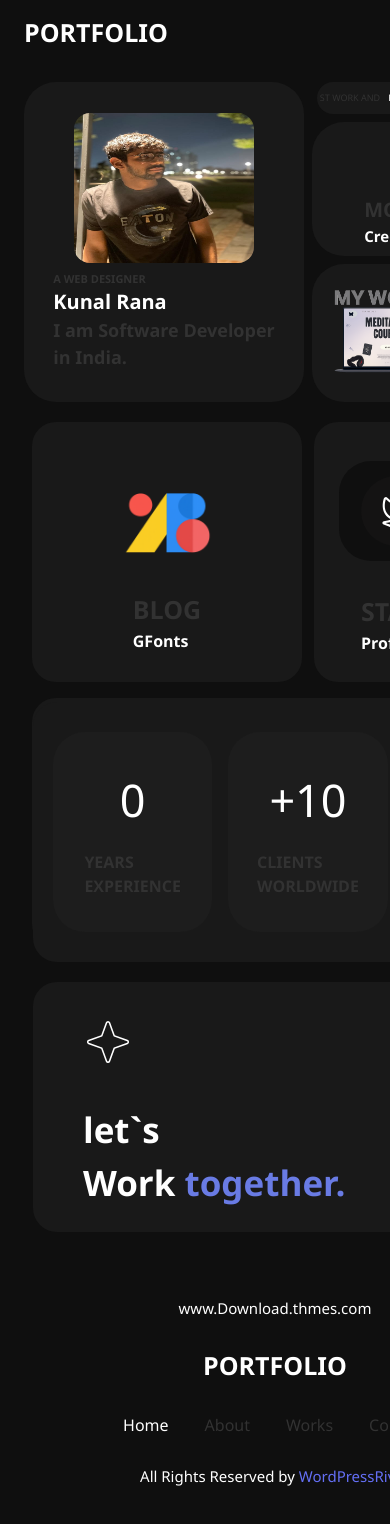
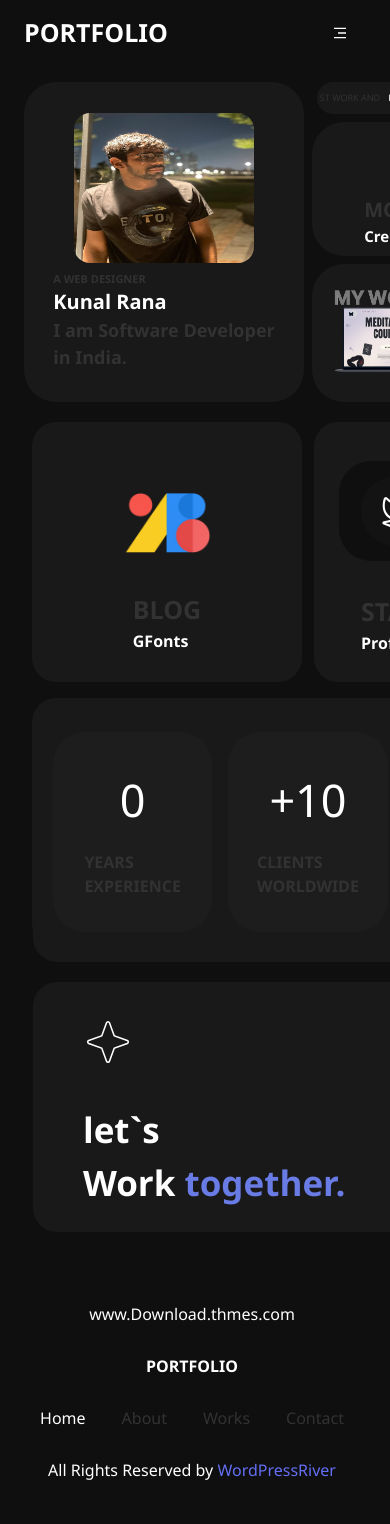
Before and after one commit to kunal5762/Port-Folio, a React (Vite) app: page / in a window 390 px wide. Shown: the top 1524 px of the page. Built offline with nearby package versions, Linux system fonts and the light colour scheme.

Commit message:
updating UI for moblie devices its not working proper in them

```diff
--- a/src/components/Footer.jsx
+++ b/src/components/Footer.jsx
@@ -3,12 +3,12 @@ import { Link } from "react-router";
 function Footer() {
     return (
         <div>
-            <div className='footerFadeDrop max-sm:h-[300px] max-sm:w-[550px] h-[300px] w-[100%] flex flex-col justify-center items-center '>
+            <div className='footerFadeDrop max-sm:max-h-sm max-sm:max-w-sm h-[300px] w-[100%] flex flex-col justify-center items-center '>
                 <div className='max-sm:flex max-sm:flex-col max-sm:justify-center max-sm:items-center flex flex-col justify-center items-center gap-7'>
-                    <div className='max-sm:text-[15px] text-[20px] cursor-pointer'>
+                    <div className='max-sm:text-base text-[20px] cursor-pointer'>
                         <a href='https://in.pinterest.com/' target='_blank' rel="noopener noreferrer">www.Download.thmes.com</a>
                     </div>
-                    <div className='max-sm:text-[25px] text-[35px] font-bold'>
+                    <div className='max-sm:text-base text-[35px] font-bold'>
                         <p>PORTFOLIO</p>
                     </div>
                     <div className='max-sm:text-[16px] flex gap-9 text-[18px] text-[#323232] cursor-pointer'>
@@ -17,7 +17,7 @@ function Footer() {
                         <Link to={"/works"}> <div>Works</div></Link>
                         <Link to={"/contact"}><div>Contact</div></Link>
                     </div>
-                    <div className='max-sm:text-[15px]'>
+                    <div className='max-sm:text-base'>
                         <p>All Rights Reserved by <a href='https://wordpress.com/?gad_source=1&gad_campaignid=23290173094&gbraid=0AAAAACvT_qMILUOTg0PyLnE0u9Ic50qoF&gclid=CjwKCAiAuIDJBhBoEiwAxhgyFmVFW5crlHAiCLammbjuZBEMW2YnRW29ISF60JuVJviJKjpkdym8VhoC-pkQAvD_BwE' target="_blank" rel="noopener noreferrer" className='text-[#646FF4]'>WordPressRiver</a></p>
                     </div>
                 </div>
--- a/src/components/Nav.jsx
+++ b/src/components/Nav.jsx
@@ -22,9 +22,9 @@ function Nav() {
         }
     }
     return (
-        <div className='max-sm:flex max-sm:flex-col '>
-            <div className='navfadeDrop max-sm:flex max-sm:justify-between max-sm:items-center max-sm:w-[100%] max-sm:px-6 h-[50px] w-[100%] flex justify-between items-center mt-2 px-7'>
-                <div className='text-[25px] font-bold cursor-pointer'>
+        <div className='max-sm:flex max-sm:flex-col max-sm:justify-between'>
+            <div className='navfadeDrop max-sm:flex max-sm:justify-between max-sm:items-center max-sm:max-w-sm max-sm:px-6 h-[50px] w-[100%] flex justify-between items-center mt-2 px-7'>
+                <div className='text-[25px] text-base font-bold cursor-pointer'>
                     <Link to={"/"}><p className='hover:scale-140 transition-transform duration-300 hover:rotate-[360deg]'>PORTFOLIO</p></Link>
                 </div>
                 <div className='max-sm:hidden flex items-center justify-between w-[60%]'>
@@ -38,14 +38,14 @@ function Nav() {
                         <p>Let`s talk</p>
                     </div>
                 </div>
-                <div onClick={handlEvent} className={` ${state.btn1} sm:hidden cursor-pointer max-sm:pr-3 max-sm:text-[25px] `}>
+                <div onClick={handlEvent} className={` ${state.btn1} sm:hidden cursor-pointer max-sm:pr-3 max-sm:text-base `}>
                     <RiMenu3Fill />
                 </div>
-                <div onClick={handlEvent} className={`${state.btn2} sm:hidden cursor-pointer max-sm:pr-3 max-sm:text-[25px]`}>
+                <div onClick={handlEvent} className={`${state.btn2} sm:hidden cursor-pointer max-sm:pr-3 max-sm:text-base`}>
                     <RxCross1/>
                 </div>
             </div>
-            <div onClick={handlEvent} className={`${state.high} text-white max-sm:w-[540px] flex justify-end pr-3 overflow-hidden transition-all duration-300 items-center`}>
+            <div onClick={handlEvent} className={`${state.high} text-white max-sm:max-w-sm flex justify-end pr-3 overflow-hidden transition-all duration-300 items-center`}>
             <div className='flex flex-col gap-5 sm:hidden pt-5'>
                         <Link to={"/"}><div className='text-white'>Home</div></Link>
                         <Link to={"/about"}> <div>About</div></Link>
--- a/src/components/Navitmes/Contact.jsx
+++ b/src/components/Navitmes/Contact.jsx
@@ -21,25 +21,25 @@ function Contact() {
   };
   return (
     <div className='flex justify-center items-center px-10'>
-      <div className=' secondFadeDrop max-sm:w-[500px] max-sm:h-170 max-sm:pt-23 max-sm:flex max-sm:justify-center pt-12 flex justify-center items-center w-350 h-150 mb-10'>
-        <div className='max-sm:h-140 h-150 w-[100%] bg-[#191919] rounded-4xl flex justify-evenly items-center '>
+      <div className='secondFadeDrop max-sm:max-w-sm max-sm:max-h-sm max-sm:pt-23 max-sm:flex max-sm:justify-center pt-12 flex justify-center items-center w-350 h-150 mb-10'>
+        <div className='max-sm:max-h-sm h-150 w-[100%] bg-[#191919] rounded-4xl flex justify-evenly items-center '>
           <div className='h-115 w-115 overflow-hidden rounded-4xl max-sm:hidden max-lg:hidden'>
             <img className='h-115 w-120' src={img12} alt="" />
           </div>
           <div className='flex flex-col gap-2 h-100'>
-            <h1 className='text-[50px]'>CONTACT US</h1>
+            <h1 className='text-[50px] max-sm:text-base'>CONTACT US</h1>
             <form ref={formsubmission} onSubmit={sendEmail} className='flex flex-col gap-3'>
               <label>Full Name : </label>
-              <input className='border-b-2' type="text" name="name" required />
+              <input className='border-b-2 max-sm:text-balance' type="text" name="name" required />
               <label>E-mail : </label>
-              <input className='border-b-2' type="email" name="email" required />
+              <input className='border-b-2 max-sm:text-balance' type="email" name="email" required />
               <input type="hidden" name="title" value="Portfolio Contact Message" />
               <label>Message : </label>
-              <textarea className='border-b-2' name="message"
+              <textarea className='border-b-2 max-sm:text-balance' name="message"
                 required></textarea> <br />
               <div className='flex gap-10 justify-center items-center'>
-                <button type='submit' className='h-10 w-50 bg-white rounded-3xl text-[black]'>Contact Us</button>
-                <a className='text-[30px]' href="https://www.instagram.com/__rana__kunal__?igsh=MWVxamluOGhxcGN5Nw==" target='_blank' rel="noopener noreferrer"><FaInstagram /></a>
+                <button type='submit' className='h-10 w-50 bg-white rounded-3xl text-[black] max-sm:text-base'>Contact Us</button>
+                <a className='text-[30px] max-sm:text-balance' href="https://www.instagram.com/__rana__kunal__?igsh=MWVxamluOGhxcGN5Nw==" target='_blank' rel="noopener noreferrer"><FaInstagram /></a>
               </div>
             </form>
           </div>
```
Lines whose indentation alone changed are shown as unchanged.
